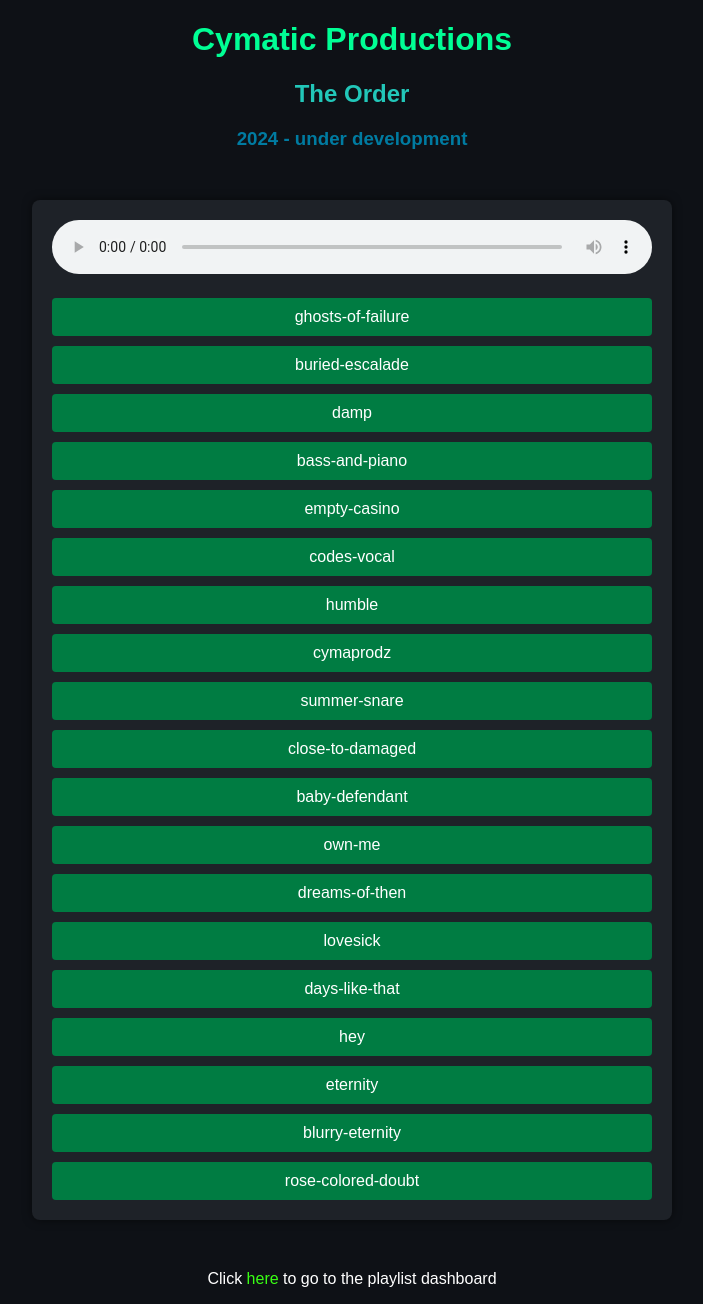
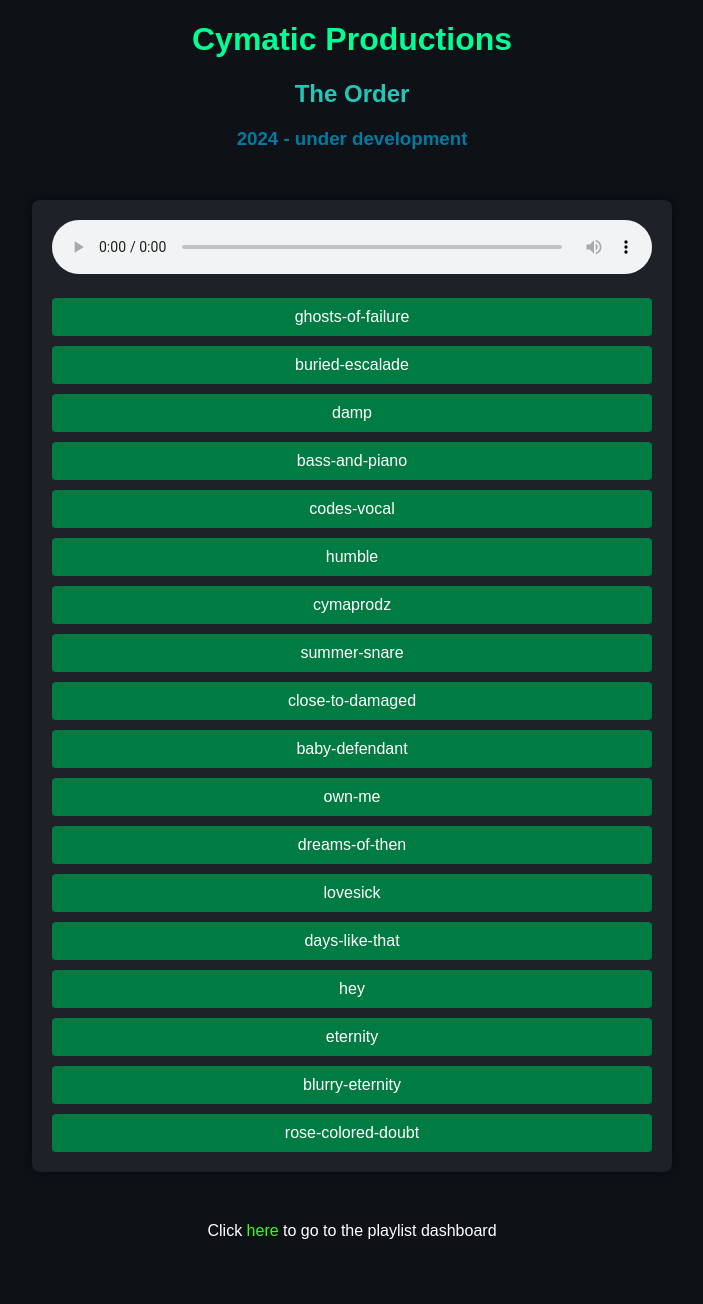
Before and after one commit to cymatic-productions/html.js.playlist, a Jekyll site: the page built from playlists/the-order.md, in a window 1280 px wide. Shown: the whole page, without its empty margins (288-991 px from the left). Built offline with Jekyll 4.4.1, drawn with Linux system fonts in a browser that asks for light colours; after the commit the page ends 1256 px from its top, so only the background shows below that.

```diff
--- a/playlists/the-order.md
+++ b/playlists/the-order.md
@@ -8,7 +8,7 @@ songs: [
     buried-escalade,
     damp,
     bass-and-piano,
-    empty-casino,
+    # empty-casino,
     codes-vocal,
     humble,
     cymaprodz,
```
Also changed, not shown: playlists/recent-releases.md (+1 -0 lines).
